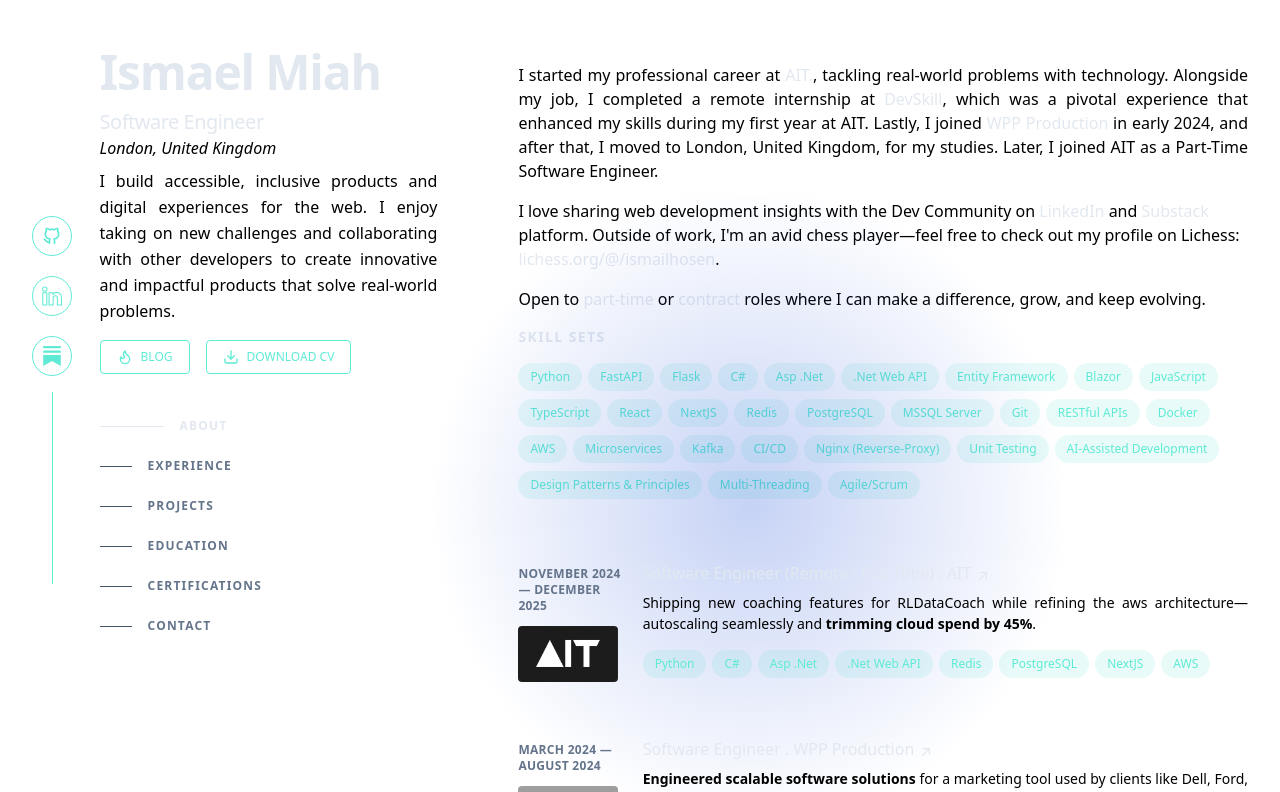
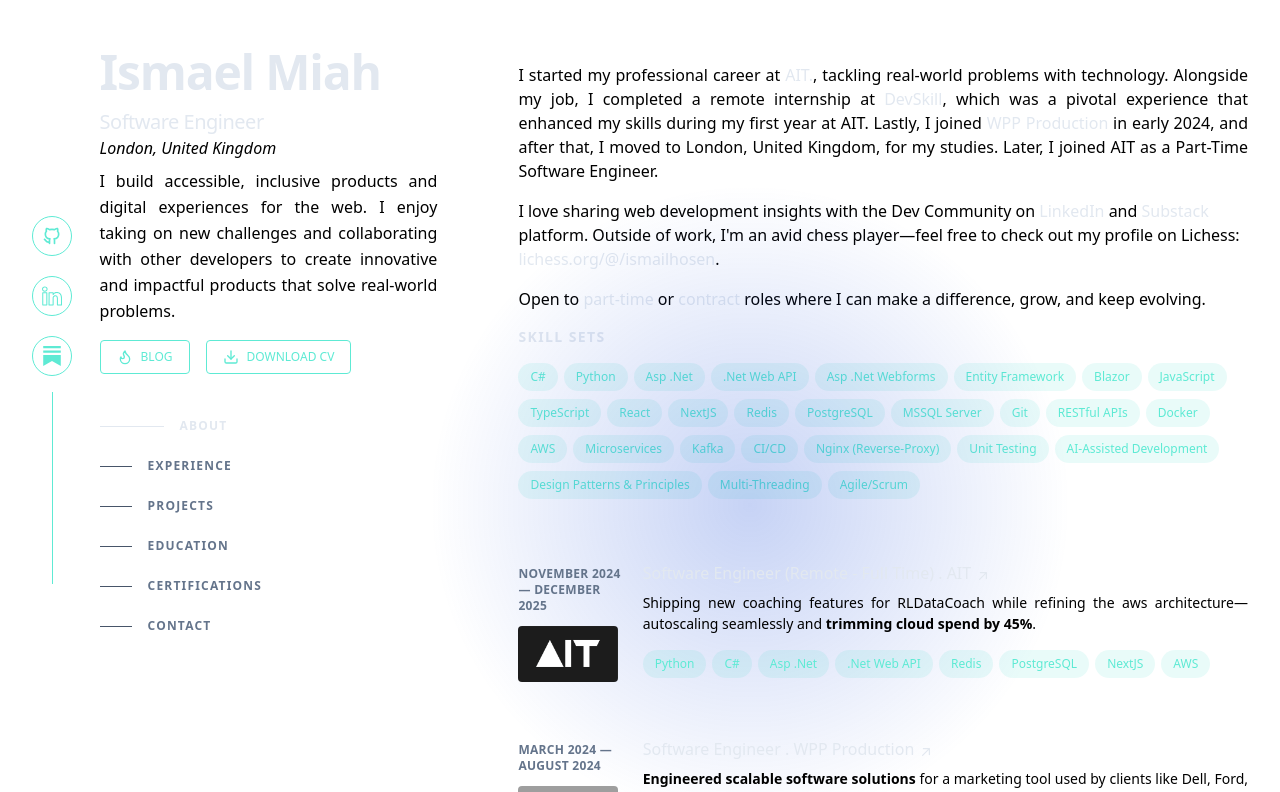
Before and after one commit to ismaelmiah/Portfolio-v2, a Next.js app: page / in a window 1280 px wide. Shown: the top 792 px of the page. Built offline with nearby package versions, Linux system fonts and the light colour scheme; grey boxes are pictures that could not be loaded.

Commit message:
Refactor skills list in About component
Removed duplicate 'C#' entry and reordered skills list.

```diff
--- a/pages/about/index.tsx
+++ b/pages/about/index.tsx
@@ -1,12 +1,11 @@
 const About = () => {
 
   const skills = [
+    "C#",
     "Python",
-    "FastAPI",
-    "Flask",
-    "C#",
     "Asp .Net",
     ".Net Web API",
+    "Asp .Net Webforms",
     "Entity Framework",
     "Blazor",
     "JavaScript",
```
